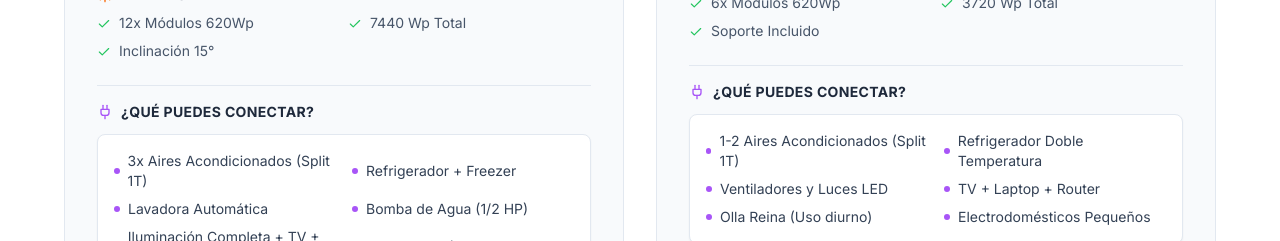
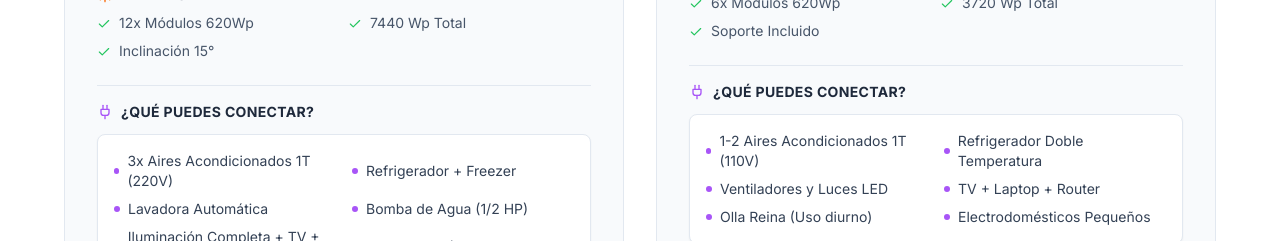
Before and after one commit to marcelmontano/SolarCuba, a React (Vite) app: page / in a window 1280 px wide. Shown: the part 1280-1521 px from the top of the page. Built offline with nearby package versions, Linux system fonts and the light colour scheme.

Commit message:
feat: Clarify AC voltage in device support and system instructions
Update the `supportedDevices` lists and `SYSTEM_INSTRUCTION` to explicitly state the voltage compatibility for air conditioners in each solar kit. This improves clarity for users regarding appliance compatibility.

```diff
--- a/constants.ts
+++ b/constants.ts
@@ -51,7 +51,7 @@ export const PRODUCTS: Product[] = [
       }
     ],
     supportedDevices: [
-      "3x Aires Acondicionados (Split 1T)",
+      "3x Aires Acondicionados 1T (220V)",
       "Refrigerador + Freezer",
       "Lavadora Automática",
       "Bomba de Agua (1/2 HP)",
@@ -81,7 +81,7 @@ export const PRODUCTS: Product[] = [
       }
     ],
     supportedDevices: [
-      "1-2 Aires Acondicionados (Split 1T)",
+      "1-2 Aires Acondicionados 1T (110V)",
       "Refrigerador Doble Temperatura",
       "Ventiladores y Luces LED",
       "TV + Laptop + Router",
@@ -127,9 +127,9 @@ export const SYSTEM_INSTRUCTION = `
 Eres un ingeniero experto en ventas de energía solar para "Makro Soluciones Tecnológicas".
 Vendes dos productos principales:
 1. Kit Solar 6.5KW ($6985 USD): Inversor 6.5KW 120/240V, 12 Paneles (7440Wp), Batería 14.3kWh.
-   - Soporta: 3 Aires, Nevera, Freezer, Lavadora, Luces, TV.
+   - Soporta: 3 Aires (220V), Nevera, Freezer, Lavadora, Luces, TV.
 2. Kit Solar 5KW ($4685 USD): Inversor 5KW 120V, 6 Paneles (3720Wp), Batería 10.49kWh.
-   - Soporta: 1-2 Aires, Nevera, Luces, TV, Olla.
+   - Soporta: 1-2 Aires (110V), Nevera, Luces, TV, Olla.
 
 Información Clave:
 - Garantía: 1 Año en todos los equipos.
@@ -144,5 +144,6 @@ Estilo:
 - Profesional y amable.
 - Si preguntan por instalación, da los precios exactos dependiendo del kit.
 - Si preguntan qué equipos soporta, usa la lista de arriba.
+- Aclara siempre que el Kit de 5KW es 120V (Aires 110V) y el de 6.5KW es 120/240V (Aires 220V).
 - Resalta la independencia energética.
 `;
```
